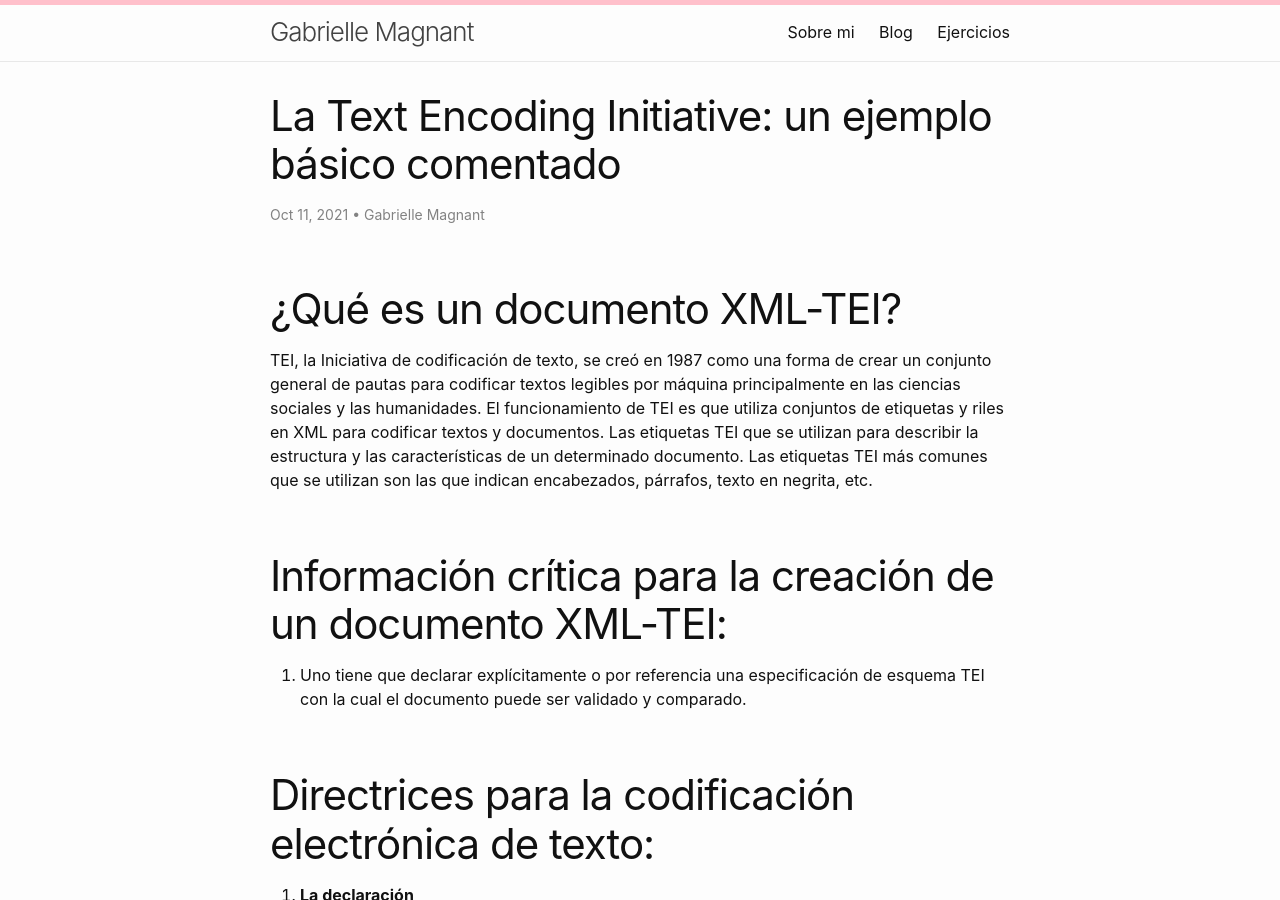
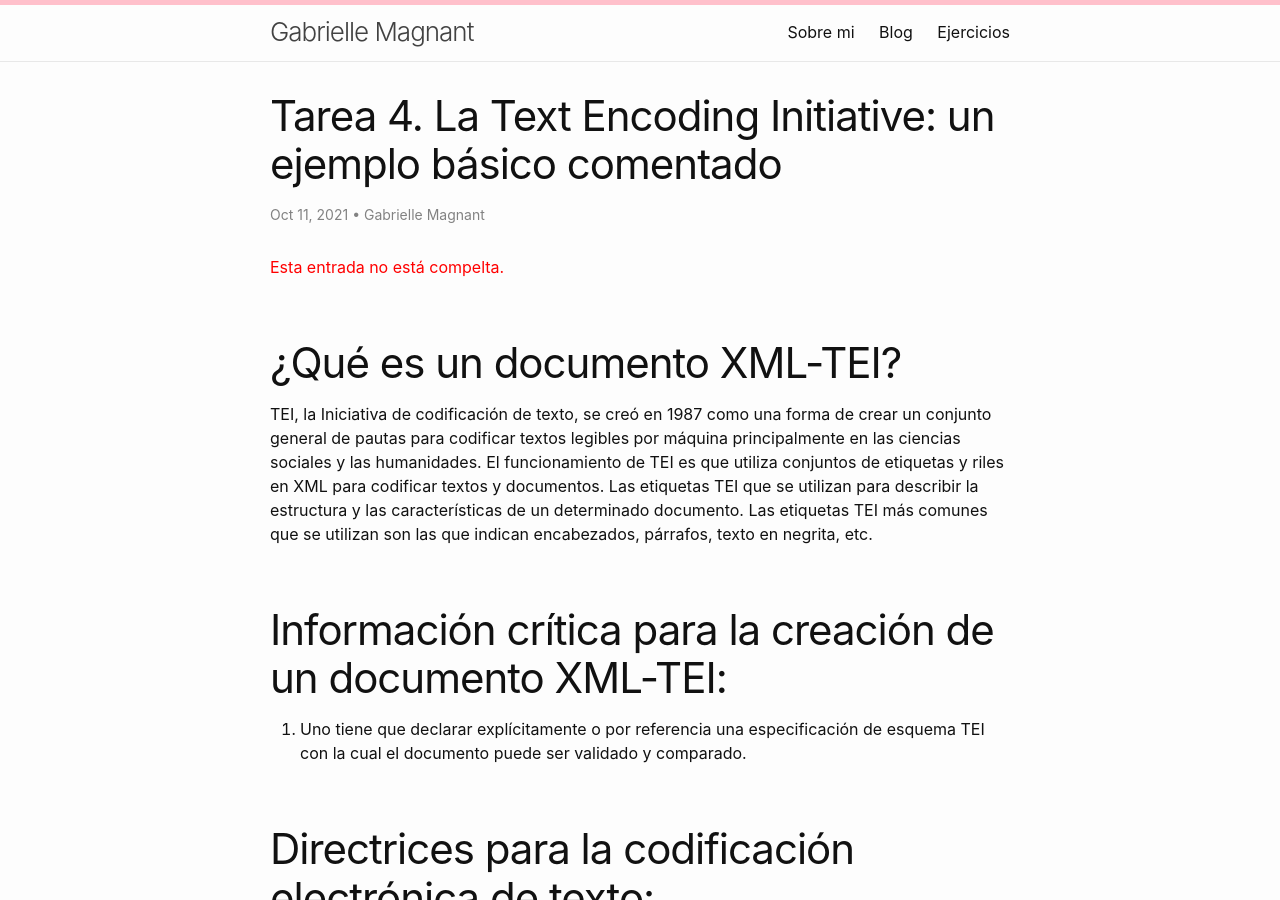
Before and after one commit to gmagnant00/gmagnant00.github.io, a Jekyll site: the page built from _posts/2021-10-11-Comentario-TEI.md, in a window 1280 px wide and 900 px high. Built offline with Jekyll 4.4.1, drawn with Linux system fonts in a browser that asks for light colours.

Commit message:
Update 2021-10-11-Comentario-TEI.md

```diff
--- a/_posts/2021-10-11-Comentario-TEI.md
+++ b/_posts/2021-10-11-Comentario-TEI.md
@@ -1,10 +1,10 @@
 ---
 layout: post
-title: "La Text Encoding Initiative: un ejemplo básico comentado"
+title: "Tarea 4. La Text Encoding Initiative: un ejemplo básico comentado"
 date: 2021-10-11
 author: Gabrielle Magnant
 ---
-
+<span style="color:red;">Esta entrada no está compelta.</span>
 
 # ¿Qué es un documento XML-TEI?
 
```
